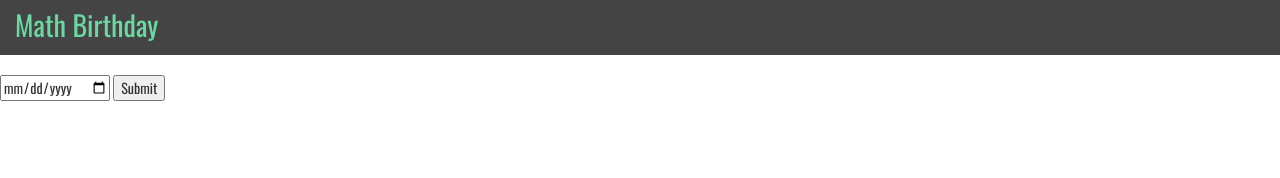
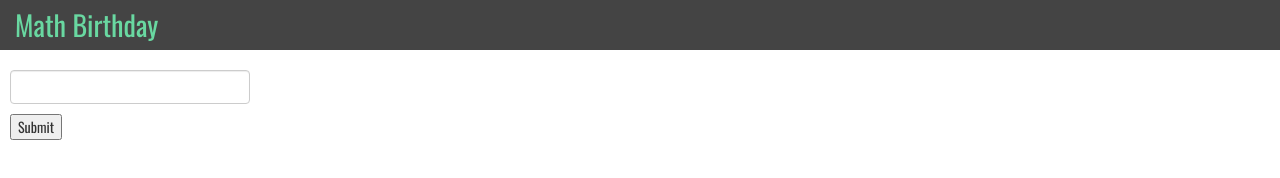
Before and after one commit to Andrew-Max/challenges, a plain HTML site: page mathbday/index.html in a window 1280 px wide. Drawn offline with nearby package versions, Linux system fonts and the light colour scheme.

Commit message:
updated datepicker styles

```diff
--- a/mathbday/bdayCalculator.js
+++ b/mathbday/bdayCalculator.js
@@ -1,5 +1,7 @@
 $( document ).ready(function() {
     // $('.input-container button').on('click', handleBdayInput);
+    initializeDatepicker();
+
     $('.input-container button').on('click', function () {
 		var bdayInput = $('.input-container input').val();
 		var bdayObj = calculateMathBDay(bdayInput);
@@ -30,3 +32,11 @@ function  handleBdayInput() {
 		$('.result-container span.days').html(bdayObj.dayOfNextMathBirthday)
 	};
 }
+
+function initializeDatepicker() {
+	$("#datepicker").datepicker({
+	    changeMonth: true,
+	    changeYear: true,
+	    yearRange: '-110:+0'
+	});
+}
--- a/mathbday/index.html
+++ b/mathbday/index.html
@@ -5,7 +5,10 @@
 
 	<link href="https://maxcdn.bootstrapcdn.com/bootstrap/3.3.7/css/bootstrap.min.css" rel="stylesheet" integrity="sha384-BVYiiSIFeK1dGmJRAkycuHAHRg32OmUcww7on3RYdg4Va+PmSTsz/K68vbdEjh4u" crossorigin="anonymous">
 
+	<link rel="stylesheet" href="https://cdnjs.cloudflare.com/ajax/libs/jqueryui/1.12.1/jquery-ui.css" />
+
  	<link href="https://fonts.googleapis.com/css?family=Oswald" rel="stylesheet">
+
 
 	<link rel="stylesheet" type="text/css" href="main.css">
 </head>
@@ -19,7 +22,7 @@
 
 	<div class="content-body">
 		<div class="input-container">
-			<input type="date" name="birthday">
+			<input type="text" class="form-control" id="datepicker" name="birthday">
 			<button>Submit</button>
 		</div>
 		<div class="result-container">
@@ -27,6 +30,8 @@
 </body>
 <script type="text/javascript" src="https://cdnjs.cloudflare.com/ajax/libs/jquery/3.2.1/jquery.min.js"></script>
 
+<script src="https://cdnjs.cloudflare.com/ajax/libs/jqueryui/1.12.1/jquery-ui.min.js"></script>
+
 <script type="text/javascript" src="https://cdnjs.cloudflare.com/ajax/libs/moment.js/2.18.1/moment.min.js"></script>
 
 <script type="text/javascript" src="bdayCalculator.js"></script>
--- a/mathbday/main.css
+++ b/mathbday/main.css
@@ -8,7 +8,16 @@
 	border-radius: 0;
 }
 .navbar p {
-	margin-top: 5px;
+	margin: 5px 0 0 0;
 	font-size: 28px;
 	color: #69d8a1;
 }
+
+
+.input-container {
+	margin-left: 10px;
+}
+.input-container input {
+	width: 240px;
+	margin-bottom: 10px;
+}
```
